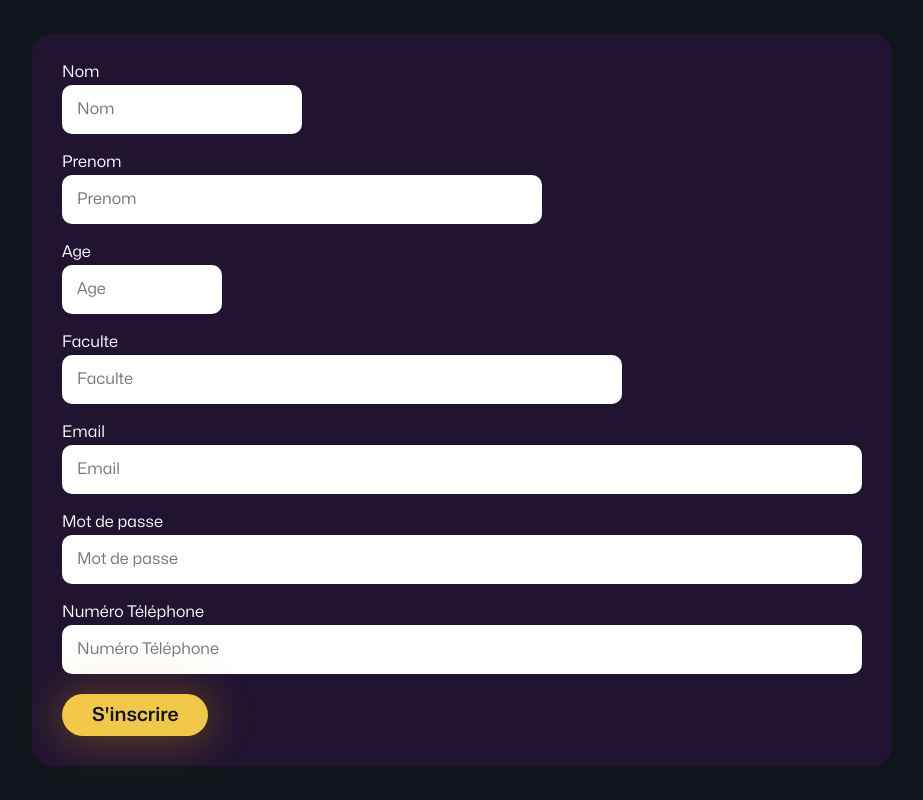
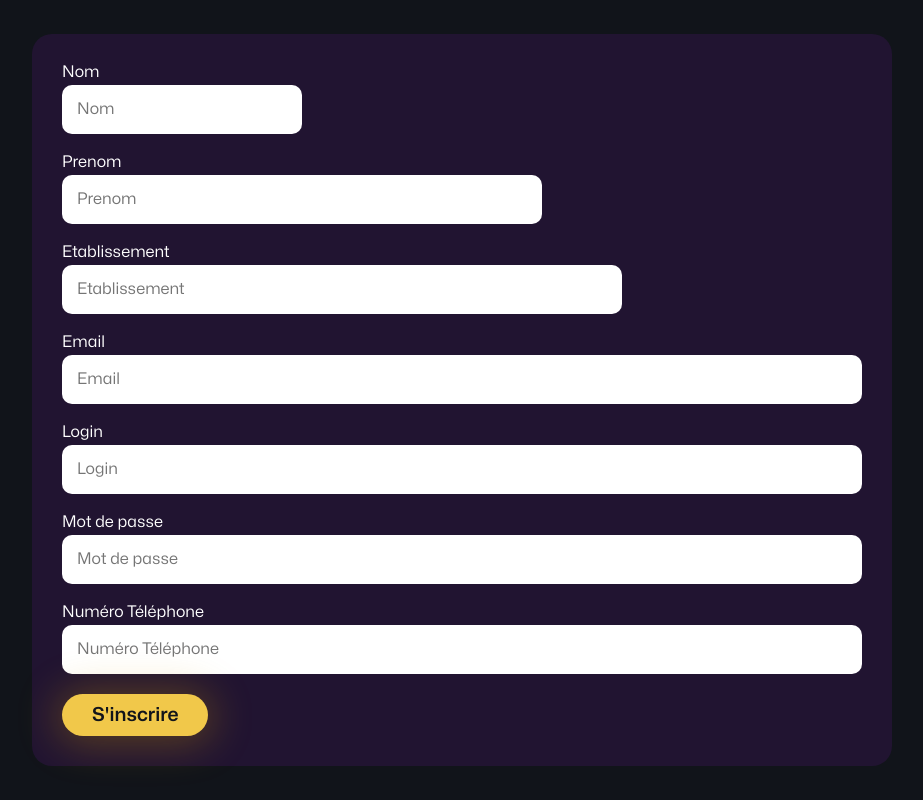
Before and after one commit to linhnhatnguyen0/Project-SAE-S3-IUTOrsay, a PHP site: template View/signup.php in a window 1280 px wide. Shown: the whole page, without its empty margins (178-1101 px from the left). Run offline with PHP 8.4, Linux system fonts and the light colour scheme; the template is opened without the code that fills it: most values are stand-ins (such as "Sample title", 1, 10 or a date in 2020); style sheets or scripts are compiled from the project's sources; some libraries are stand-ins or nearby versions; some web fonts are replaced.

Commit message:
Update sign up and login

```diff
--- a/View/login.php
+++ b/View/login.php
@@ -1,5 +1,5 @@
 <div class="overlay-dark"></div>
-<form class="login" action="index.php" method="" autocomplete="off">
+<form class="login" action="index.php" method="get" autocomplete="off">
     <div class="svgContainer">
         <div>
             <svg class="mySVG" xmlns="http://www.w3.org/2000/svg" xmlns:xlink="http://www.w3.org/1999/xlink"
--- a/View/scss/signup.scss
+++ b/View/scss/signup.scss
@@ -43,9 +43,6 @@
   .prenom {
     width: 60%;
   }
-  .age {
-    width: 20%;
-  }
   .faculte {
     width: 70%;
   }
--- a/View/signup.php
+++ b/View/signup.php
@@ -1,31 +1,33 @@
-<form class="sign-up" action="index.php">
+<form id="sign-up" class="sign-up" action="index.php" autocomplete="off" method="get">
+    <input type="hidden" name="action" value="ajouterUtilisateur">
+    <input type="hidden" name="controleur" value="controleurUtilisateur">
     <div class="nom">
         <label>Nom</label>
-        <input type="text" placeholder="Nom">
+        <input type="text" placeholder="Nom" name="nom">
     </div>
     <div class="prenom">
         <label>Prenom</label>
-        <input type="text" placeholder="Prenom">
-    </div>
-    <div class="age">
-        <label>Age</label>
-        <input type="number" placeholder="Age">
+        <input type="text" placeholder="Prenom" name="prenom">
     </div>
     <div class="faculte">
-        <label>Faculte</label>
-        <input type="text" placeholder="Faculte">
+        <label>Etablissement</label>
+        <input type="text" placeholder="Etablissement" name="etab">
     </div>
     <div class="email">
         <label>Email</label>
-        <input type="text" placeholder="Email">
+        <input type="text" placeholder="Email" name="email">
+    </div>
+    <div class="login-input">
+        <label>Login</label>
+        <input type="text" placeholder="Login" name="login">
     </div>
     <div class="password">
         <label>Mot de passe</label>
-        <input type="password" placeholder="Mot de passe">
+        <input type="password" placeholder="Mot de passe" name="mdp">
     </div>
     <div class="tel">
         <label>Numéro Téléphone</label>
-        <input type="text" placeholder="Numéro Téléphone">
+        <input type="text" placeholder="Numéro Téléphone" name="tel">
     </div>
     <button type="submit">S'inscrire</button>
 </form>
--- a/controleur/controleur.php
+++ b/controleur/controleur.php
@@ -28,7 +28,6 @@ class Controleur
         include("./View/head.php");
         include("./controleur/headerVerify.php");
         include("./View/mainPage.php");
-        include("./View/signup.php");
         include("./View/footer.php");
     }
 
@@ -39,7 +38,6 @@ class Controleur
         include("./View/head.php");
         include("./controleur/headerVerify.php");
         include("./View/search-tab.php");
-        include("./View/signup.php");
         include("./View/footer.php");
     }
 
@@ -55,7 +53,6 @@ class Controleur
             //Cas où il n'y a pas d'exemplaire disponible
             echo ("<h1>Pas d'exemplaire disponible pour " . $_GET['numDoc'] . " en langue " . $_GET['numLangue'] . "</h1>");
         }
-        include("./View/signup.php");
         include("./View/footer.php");
     }
 
```
Also changed, not shown: controleur/controleurUtilisateur.php (+10 -2 lines), modele/typeutilisateur.php (deleted, +0 -28 lines), modele/utilisateur.php (+14 -8 lines).
